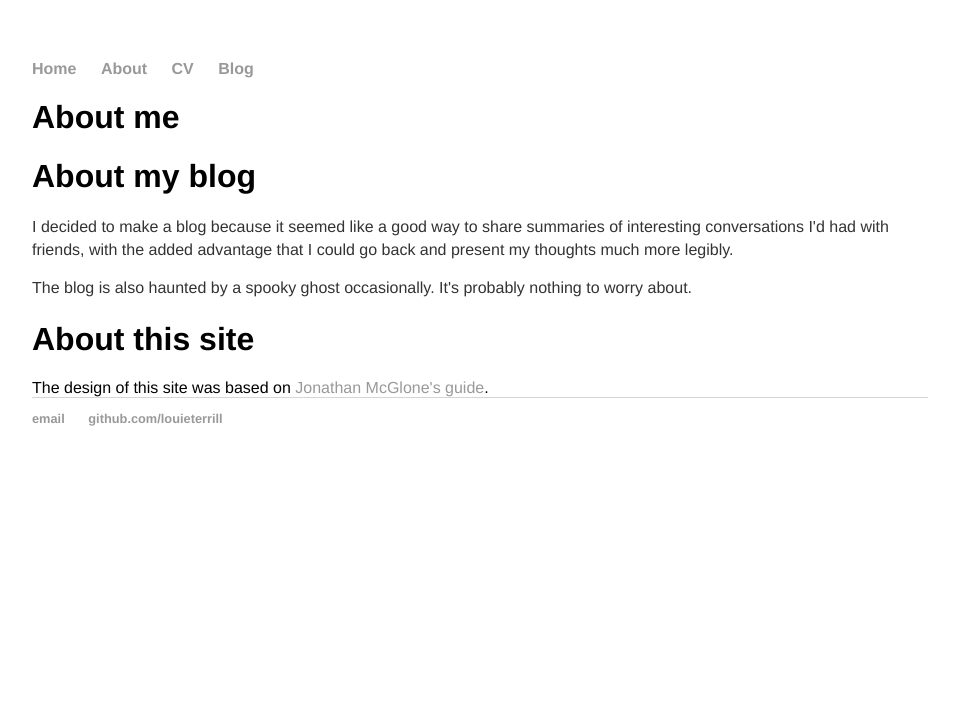
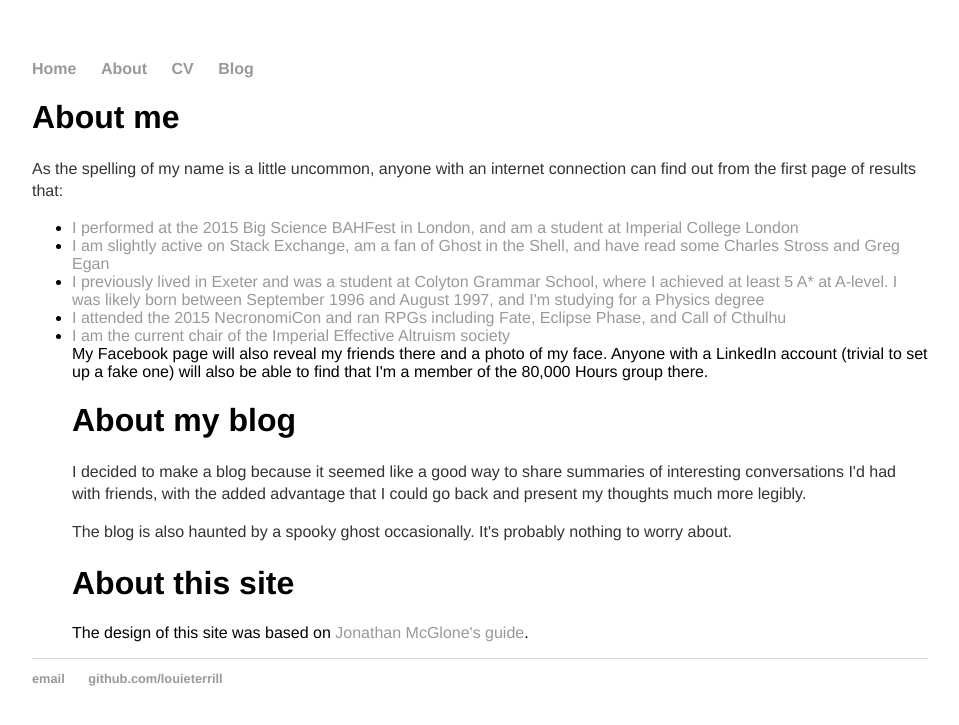
Before and after one commit to LouieTerrill/LouieTerrill.github.io, a Jekyll site: the page built from about/index.html, in a window 1280 px wide. Shown: the top 725 px of the page, without its empty margins (160-1119 px from the left). Built offline with Jekyll 4.4.1, drawn with Linux system fonts in a browser that asks for light colours.

Commit message:
Update index.html

```diff
--- a/about/index.html
+++ b/about/index.html
@@ -4,6 +4,27 @@ title: About
 ---
 
 <h1>About me</h1>
+<p>
+  As the spelling of my name is a little uncommon, anyone with an internet connection can find out from the first page of results that:
+  <ul>
+    <li>
+      <a href="https://www.youtube.com/watch?v=9suftOAHGdU">I performed at the 2015 Big Science BAHFest in London, and am a student at Imperial College London</a>
+    </li>
+    <li>
+      <a href="https://worldbuilding.stackexchange.com/users/20576/louie-terrill">I am slightly active on Stack Exchange, am a fan of Ghost in the Shell, and have read some Charles Stross and Greg Egan</a>
+    </li>
+    <li>
+      <a href="https://headcgs.wordpress.com/2015/08/13/a-record-year-at-colyton/">I previously lived in Exeter and was a student at Colyton Grammar School, where I achieved at least 5 A* at A-level. I was likely born between September 1996 and August 1997, and I'm studying for a Physics degree</a>
+    </li>
+    <li>
+      <a href="http://necronomicon-providence.com/archives/2015-archives/games/">I attended the 2015 NecronomiCon and ran RPGs including Fate, Eclipse Phase, and Call of Cthulhu</a>
+    </li>
+    <li>
+      <a href="https://www.imperialcollegeunion.org/activities/a-to-z/effective-altruism">I am the current chair of the Imperial Effective Altruism society</a>
+    </li>
+  My Facebook page will also reveal my friends there and a photo of my face.
+  Anyone with a LinkedIn account (trivial to set up a fake one) will also be able to find that I'm a member of the 80,000 Hours group there.
+</p>
 
 <h1>About my blog</h1>
 <p>
```
